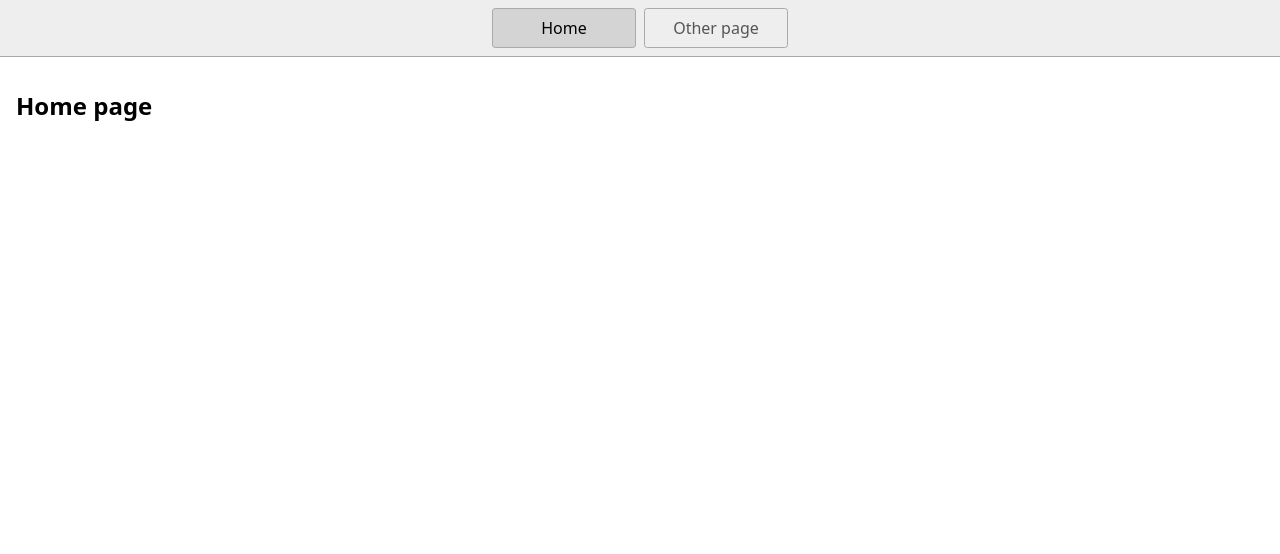
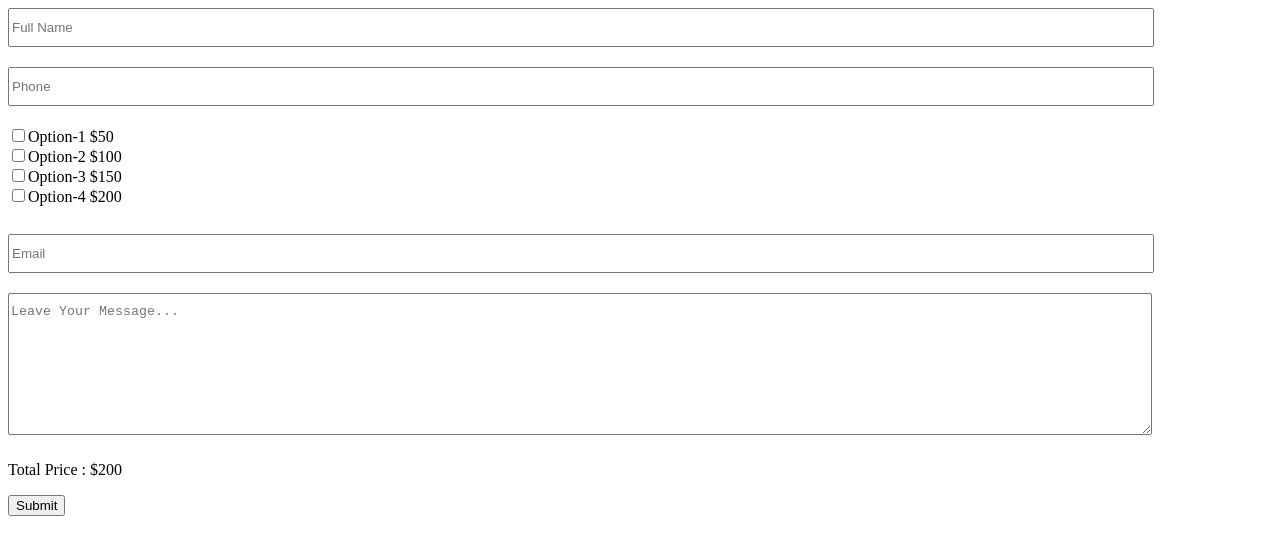
Before and after one commit to Annayeyo/Form-4, a plain HTML site: page index.html in a window 1280 px wide. Drawn offline with Linux system fonts and the light colour scheme.

Commit message:
2 files modified, 2 deleted

```diff
--- a/index.html
+++ b/index.html
@@ -1,23 +1,47 @@
 <!DOCTYPE html>
 <html lang="en">
-  <head>
-    <title>Home</title>
-    <meta charset="UTF-8" />
-    <meta name="viewport" content="width=device-width" />
-    <!--
-      Need a visual blank slate?
-      Remove all code in `styles.css`!
-    -->
-    <link rel="stylesheet" href="styles.css" />
-    <script type="module" src="script.js"></script>
-  </head>
-  <body>
-    <nav>
-      <a href="/" aria-current="page">Home</a>
-      <a href="/page2.html">Other page</a>
-    </nav>
-    <main>
-      <h1>Home page</h1>
-    </main>
-  </body>
+<head>
+  <meta charset="UTF-8">
+  <meta http-equiv="X-UA-Compatible" content="IE=edge">
+  <meta name="viewport" content="width=device-width, initial-scale=1.0">
+  <link rel="stylesheet" href="styles.css">
+  <title>Document</title>
+</head>
+<body>
+  <form action="" method="GET">
+    <div>
+     <input type="text" placeholder="Full Name" class="input">
+    </div>
+    <div>
+      <input type="text" placeholder="Phone" class="input">
+     </div>
+     <div class="dflex">
+      <div>
+        <input type="checkbox">Option-1 $50
+      </div>
+      <div>
+        <input type="checkbox">Option-2 $100
+      </div>
+     </div>
+     <div class="div3">
+      <input type="checkbox">Option-3 $150
+    </div>
+    <div class="op4">
+      <input type="checkbox">Option-4 $200
+    </div>
+   </div>
+      </div>
+      <input type="email" placeholder="Email"  class="input">
+     </div>
+     <div>
+      <textarea placeholder="Leave Your Message..." class="tx"></textarea>
+     </div>
+     <div>
+       <p class="p">Total Price : $200</p>
+     </div>
+     <div>
+       <button type="submit">Submit</button>
+     </div>
+  </form>
+</body>
 </html>
--- a/script.js
+++ /dev/null
@@ -1 +0,0 @@
-console.log('Hello!');
--- a/styles.css
+++ b/styles.css
@@ -1,46 +1,24 @@
-* {
-  box-sizing: border-box;
+.input, .tx {
+  width: 90%;
+  padding-top: 10px;
+  padding-bottom: 10px;
+  margin-bottom: 20px;
 }
-
-body {
-  margin: 0;
-  font-family: system-ui, sans-serif;
-  color: black;
-  background-color: white;
+.tx {
+  padding-bottom: 100px;
 }
-
-nav {
-  display: flex;
-  flex-wrap: wrap;
-  align-items: center;
-  justify-content: center;
-  padding: 0.5rem;
-  gap: 0.5rem;
-  border-bottom: solid 1px #aaa;
-  background-color: #eee;
+.dflex1 {
+  display: block;
 }
-
-nav a {
-  display: inline-block;
-  min-width: 9rem;
-  padding: 0.5rem;
-  border-radius: 0.2rem;
-  border: solid 1px #aaa;
-  text-align: center;
-  text-decoration: none;
-  color: #555;
+.dflex {
+  display: flexbox;
 }
-
-nav a[aria-current='page'] {
-  color: #000;
-  background-color: #d4d4d4;
+.p {
+  margin-top: 2px;
 }
-
-main {
-  padding: 1rem;
+.op4 {
+  margin-bottom: 28px;
 }
-
-h1 {
-  font-weight: bold;
-  font-size: 1.5rem;
+.div3 {
+  display: block;
 }
```
Also changed, not shown: page2.html (deleted, +0 -19 lines).
